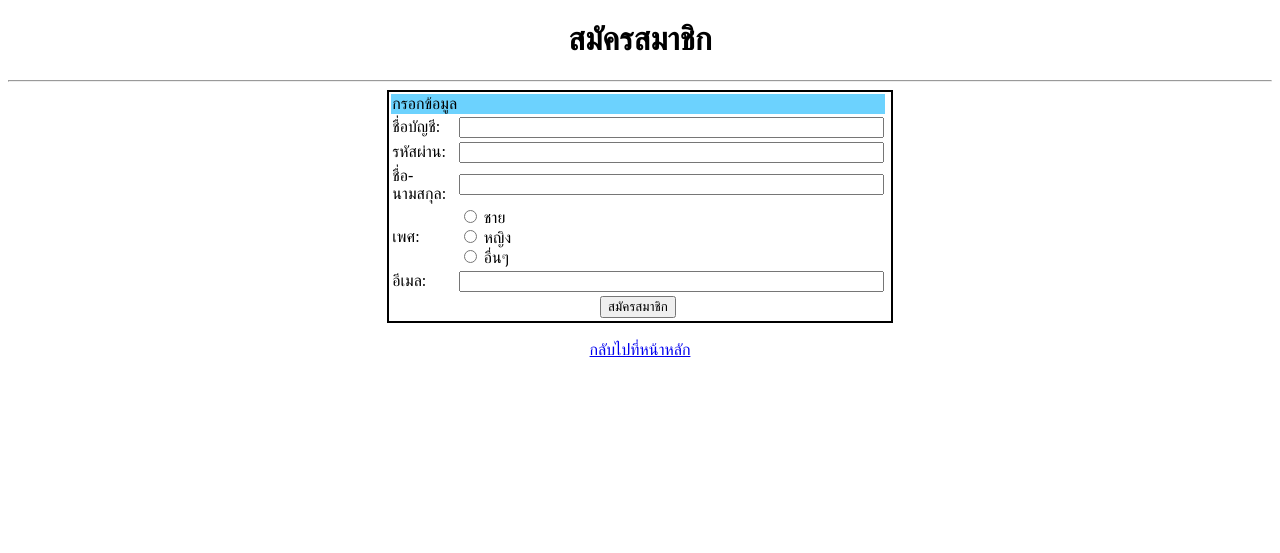
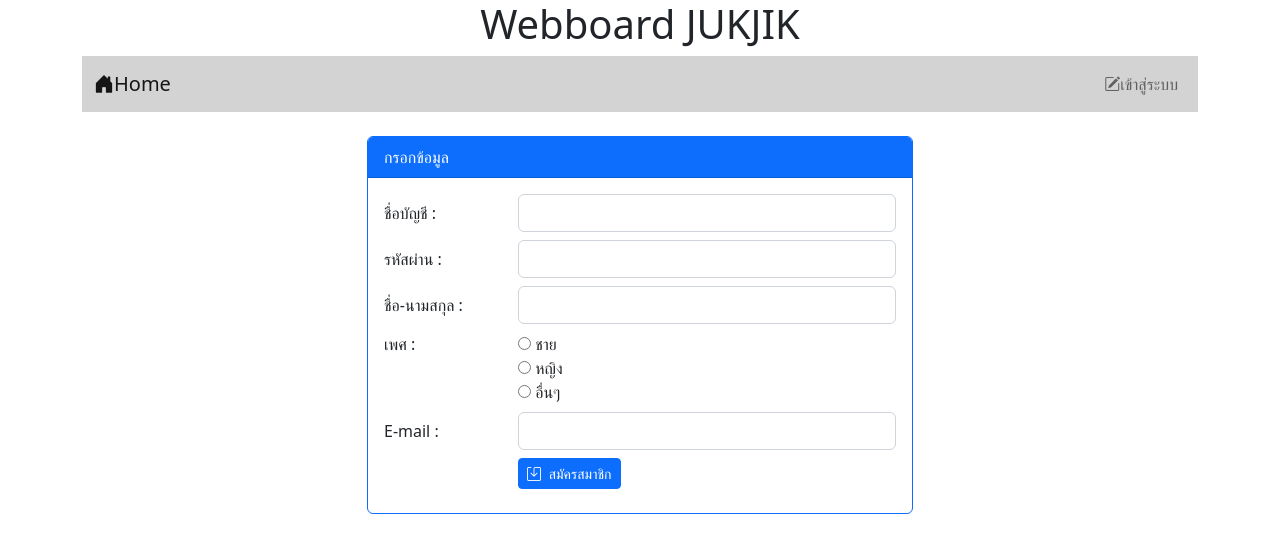
Before and after one commit to knjje/webjukjik, a PHP site: page /register.php in a window 1280 px wide. Shown: the top 553 px of the page. Run offline with PHP 8.4, Linux system fonts and the light colour scheme; some libraries are stand-ins or nearby versions.

Commit message:
26/10/65

```diff
--- a/nav.php
+++ b/nav.php
@@ -1,41 +1,47 @@
 <?php
-    if (!isset($_SESSION['id'])){
+    if(!isset($_SESSION['id'])){
 ?>
-<nav class="navbar navbar-expand-lg navbar-light" style="background-color: #D3d3d3;">
+
+<nav class="navbar navbar-expand-lg navbar-light" style="background-color: #D3D3D3;" >
         <div class="container-fluid">
-        <a href="index.php" class="navbar-brand">
-        <i class="bi bi-house-door-fill"></i> Home
-        </a>
+            <a href="index.php" class="navbar-brand"><i class="bi bi-house-door-fill"></i>Home</a>
             <ul class="navbar-nav">
                 <li class="nav-item">
-                <a href="login.php" class="nav-link"><i class="bi bi-pencil-square"></i> เข้าสู่ระบบ
+                    <a href="login.php" class="nav-link">
+                        <i class="bi bi-pencil-square"></i>เข้าสู่ระบบ
                     </a>
+
                 </li>
+
             </ul>
+
         </div>
+
 </nav>
 
 <?php }else{ ?>
-<nav class="navbar navbar-expand-lg navbar-light" style="background-color: #D3d3d3;">
+    <nav class="navbar navbar-expand-lg navbar-light" style="background-color: #D3D3D3;" >
         <div class="container-fluid">
-        <a href="index.php" class="navbar-brand">
-        <i class="bi bi-house-door-fill"></i> Home
+            <a href="index.php" class="navbar-brand"><i class="bi bi-house-door-fill"></i>Home
         </a>
         <ul class="navbar-nav">
             <div class="dropdown">
-                <a class="btn btn-outline-secondary dropdown-toggle btn-sm" type="button" id="button1"
-                    data-bs-toggle="dropdown" aria-expanded="false">
-                    <i class="bi bi-person-lines-fill pe-2"></i>
-                    <?php
-                    echo $_SESSION["username"];
-                    ?>
+                <a class="btn btn-outline-secondary dropdown-toggle btn-sm"
+                    type="button" id="button1" data-bs-toggle="dropdown" aria-expanded="false">
+                    <i class="bi bi-person-lines-fill"></i> <?php echo $_SESSION["username"];?>
                 </a>
                 <ul class="dropdown-menu" aria-labelledby="button1">
-                    <li><a href="logout.php" class="dropdown-item"><i class="bi bi-power"></i> ออกจากระบบ</a>
+                    <li><a href="logout.php" class="dropdown-item">
+                        <i class="bi bi-power"></i> ออกจากระบบ
+                </a>
+
                     </li>
+
                 </ul>
+
             </div>
+
         </ul>
-    </div>
+
         </nav>
 <?php } ?>
--- a/register.php
+++ b/register.php
@@ -1,9 +1,6 @@
 <?php
-session_start();
-if(isset($_SESSION['id'])){
-    header("location:index.php");
-    die();
-}
+    session_start();
+    if(isset($_SESSION['id'])) header("location:index.php");
 ?>
 <!DOCTYPE html>
 <html lang="en">
@@ -11,28 +8,72 @@ if(isset($_SESSION['id'])){
     <meta charset="UTF-8">
     <meta http-equiv="X-UA-Compatible" content="IE=edge">
     <meta name="viewport" content="width=device-width, initial-scale=1.0">
-    <title>Register</title>
+    <!-- CSS only -->
+    <link href="https://cdn.jsdelivr.net/npm/bootstrap@5.2.2/dist/css/bootstrap.min.css" rel="stylesheet" integrity="sha384-Zenh87qX5JnK2Jl0vWa8Ck2rdkQ2Bzep5IDxbcnCeuOxjzrPF/et3URy9Bv1WTRi" crossorigin="anonymous">
+    <!-- JavaScript Bundle with Popper -->
+    <script src="https://cdn.jsdelivr.net/npm/bootstrap@5.2.2/dist/js/bootstrap.bundle.min.js" integrity="sha384-OERcA2EqjJCMA+/3y+gxIOqMEjwtxJY7qPCqsdltbNJuaOe923+mo//f6V8Qbsw3" crossorigin="anonymous"></script>
+    <link rel="stylesheet" href="https://cdn.jsdelivr.net/npm/bootstrap-icons@1.9.1/font/bootstrap-icons.css">
+    <title>register</title>
 </head>
 <body>
-    <h1 style="text-align: center;">สมัครสมาชิก</h1>
-    <hr>
-    <table style="border: 2px solid black; width: 40%" align="center">
-    <tr><td style="background-color: #6CD2FE;" colspan="2">กรอกข้อมูล</td></tr>
-    <tr><td>ชื่อบัญชี:</td><td><input type="text" name="user" size="50"></td></tr>
-    <tr><td>รหัสผ่าน:</td><td><input type="password" name="pass" size="50"></td></tr>
-    <tr><td>ชื่อ-นามสกุล:</td><td><input type="text" name="fullname" size="50"></td></tr>
-    <tr><td>เพศ:</td>
-        <td><input type="radio" name="gender" value="m">
-    ชาย <br>
-        <input type="radio" name="gender" value="f">
-    หญิง <br>
-        <input type="radio" name="gender" value="o">
-    อื่นๆ <br>
-</td><td>
-    <tr><td>อีเมล:</td><td><input type="text" name="mail" size="50"></td></tr>
-    <tr><td colspan="2" align="center"><input type="submit" value="สมัครสมาชิก"></td></tr>
-    </table>
+    <div class="container">
+    <h1 style="text-align: center;">Webboard JUKJIK</h1>
+    <?php include "nav.php"; ?>
     <br>
-    <div align="center"> <a href="index.php">กลับไปที่หน้าหลัก</a></div>
+        <div class="row">
+            <div class="col-md-3"></div>
+            <div class="col-md-6">
+                <div class="card text-dark bg-white border-primary">
+                    <div class="card-header bg-primary text-white">กรอกข้อมูล</div>
+                    <div class="card-body">
+                        <form action="register_save.php" method="post">
+                            <div class="row mb-2">
+                                <label class="col-md-3 col-form-label">ชื่อบัญชี :</label>
+                                <div class="col-md-9"><input type="text" name="login" class="form-control" require></div>
+                            </div>
+                            <div class="row mb-2">
+                                <label class="col-md-3 col-form-label">รหัสผ่าน :</label>
+                                <div class="col-md-9"><input type="password" name="password" class="form-control" require></div>
+                            </div>
+                            <div class="row mb-2">
+                                <label class="col-md-3 col-form-label">ชื่อ-นามสกุล :</label>
+                                <div class="col-md-9"><input type="text" name="name" class="form-control" require></div>
+                            </div>
+                            <div class="row mb-2">
+                                <label class="col-md-3 col-form-label pt-0">เพศ :</label>
+                                <div class="col-md-9">
+                                    <div class="from-check">
+                                        <input type="radio" name="gender" value="m" class="from-check-input" require>
+                                        <label class="form-check-label">ชาย</label>
+                                    </div>
+                                    <div class="from-check">
+                                        <input type="radio" name="gender" value="f" class="from-check-input" require>
+                                        <label class="form-check-label">หญิง</label>
+                                    </div>
+                                    <div class="from-check">
+                                        <input type="radio" name="gender" value="o" class="from-check-input" require>
+                                        <label class="form-check-label">อื่นๆ</label>
+                                    </div>
+                                </div>
+                            </div>
+                            <div class="row mb-2">
+                                <label class="col-md-3 col-form-label">E-mail :</label>
+                                <div class="col-md-9"><input type="text" name="email" class="form-control" require></div>
+                            </div>
+                            <div class="row mb-2">
+                            <label class="col-md-3 col-form-label"></label>
+                                <div class="col-md-9">
+                                    <button class="btn btn-primary btn-sm" type="submit">
+                                            <i class="bi bi-save me-1"></i> สมัครสมาชิก
+                                    </button>
+                                </div>
+                            </div>
+                        </form>
+                    </div>
+                </div>
+            </div>
+        <div class="col-md-3"></div>
+        </div>
+    </div>
 </body>
 </html>
--- a/verify.php
+++ b/verify.php
@@ -3,10 +3,10 @@
     if(isset($_SESSION['id'])){
         header("location:index.php");
         die();
-}
+    }
 ?>
 
-<?php
+        <?php
             $login=$_POST["login"];
             $pwd=$_POST["pwd"];
             if($login=="admin" && $pwd=="ad1234"){
```
Also changed, not shown: index.php (+38 -32 lines), login.php (+38 -8 lines), register_save.php (+27 -0 lines). Lines whose indentation alone changed are shown as unchanged.
